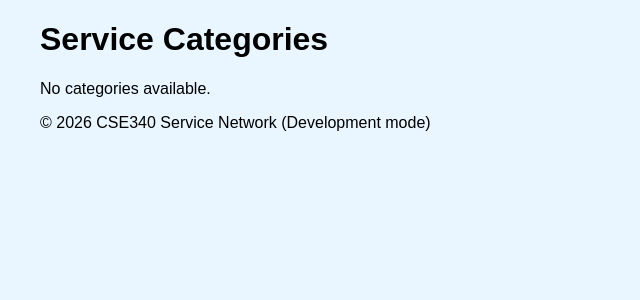
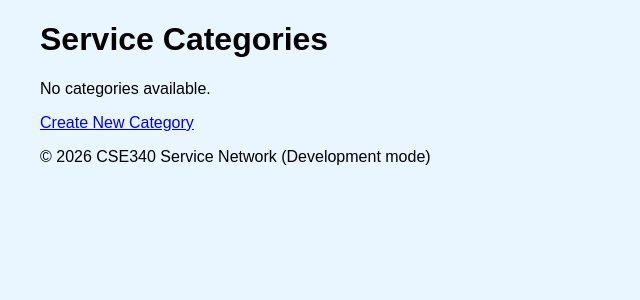
Before and after one commit to michaelsf97/cse340-course-repo, a Node server app: page /categories in a window 1280 px wide. Shown: the part 98-398 px from the top of the page, without its empty margins (0-640 px from the left). Run offline with Node 20, Linux system fonts and the light colour scheme; data that the repository does not hold is empty.

Commit message:
allthingsgood

```diff
--- a/src/views/categories.ejs
+++ b/src/views/categories.ejs
@@ -14,6 +14,7 @@
     <% } else { %>
         <p>No categories available.</p>
     <% } %>
+    <a href="/new-category">Create New Category</a>
 </main>
 
 <%- include('partials/footer') %>
--- a/src/views/category.ejs
+++ b/src/views/category.ejs
@@ -17,6 +17,7 @@
     <% } else { %>
         <p> No Services Found For This Category.</p>
         <% } %>
+        <a href="/edit-category/<%= category.category_id %>">Edit Category</a>
 </main>
 
 <%- include('partials/footer') %>
```
